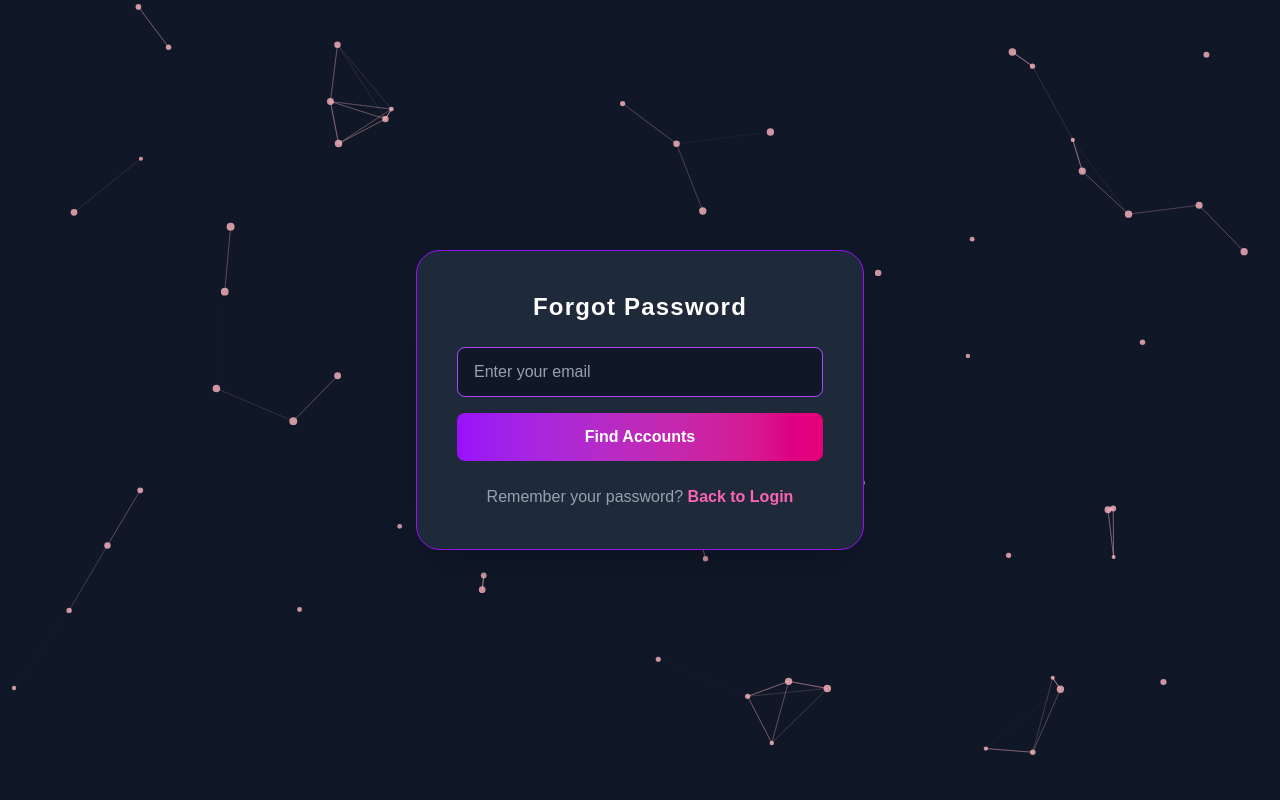
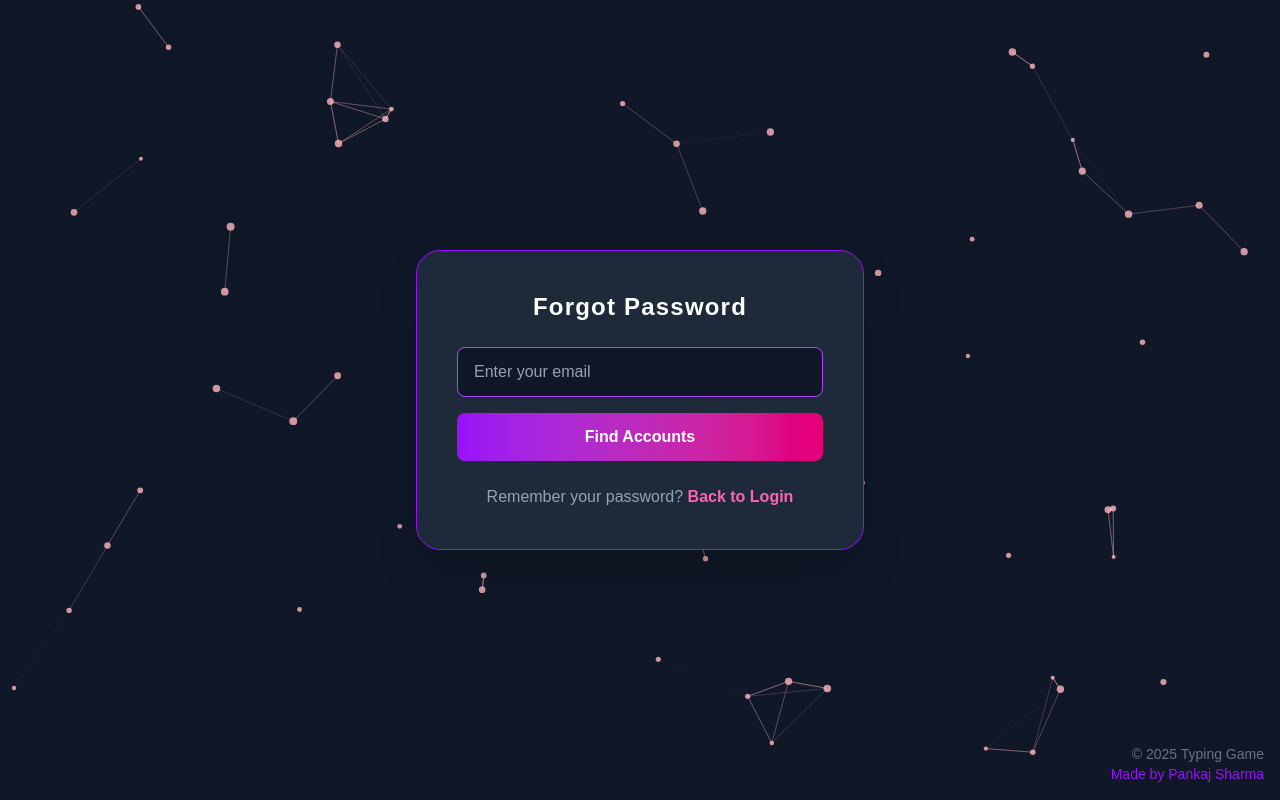
Before and after one commit to pankajsharma0001/typing-game, a Next.js app: page /forgot-password in a window 1280 px wide. Built offline with nearby package versions, Linux system fonts and the light colour scheme.

Commit message:
added credites

```diff
--- a/src/components/TypingGame.js
+++ b/src/components/TypingGame.js
@@ -270,6 +270,12 @@ export default function TypingGame() {
           ✅ Game Finished! Your results are saved.
         </p>
       )}
+
+      {/* Add copyright notice */}
+      <div className="fixed bottom-4 right-4 text-right text-sm text-gray-500">
+        <p>© {new Date().getFullYear()} Typing Game</p>
+        <p className="text-purple-600">Made by Pankaj Sharma</p>
+      </div>
     </div>
   );
 }
--- a/src/pages/forgot-password.js
+++ b/src/pages/forgot-password.js
@@ -245,6 +245,12 @@ export default function ForgotPassword() {
             Back to Login
           </Link>
         </p>
+
+        {/* Add copyright notice */}
+        <div className="fixed bottom-4 right-4 text-right text-sm text-gray-500">
+          <p>© {new Date().getFullYear()} Typing Game</p>
+          <p className="text-purple-600">Made by Pankaj Sharma</p>
+        </div>
       </div>
 
       <style jsx>{`
--- a/src/pages/login.js
+++ b/src/pages/login.js
@@ -213,6 +213,12 @@ export default function Login() {
             Sign Up
           </Link>
         </p>
+
+        {/* Add copyright notice */}
+        <div className="fixed bottom-4 right-4 text-right text-sm text-gray-500">
+          <p>© {new Date().getFullYear()} Typing Game</p>
+          <p className="text-purple-600">Made by Pankaj Sharma</p>
+        </div>
       </div>
 
       <style jsx>{`
--- a/src/pages/profile.js
+++ b/src/pages/profile.js
@@ -212,6 +212,11 @@ export default function Profile() {
           />
         )}
       </div>
+      {/* Add copyright notice */}
+      <div className="fixed bottom-4 right-4 text-right text-sm text-gray-500">
+        <p>© {new Date().getFullYear()} Typing Game</p>
+        <p className="text-purple-600">Made by Pankaj Sharma</p>
+      </div>
     </div>
   );
 }
--- a/src/pages/register.js
+++ b/src/pages/register.js
@@ -233,6 +233,12 @@ export default function Register() {
             Login
           </Link>
         </p>
+
+        {/* Add copyright notice */}
+        <div className="fixed bottom-4 right-4 text-right text-sm text-gray-500">
+          <p>© {new Date().getFullYear()} Typing Game</p>
+          <p className="text-purple-600">Made by Pankaj Sharma</p>
+        </div>
       </div>
 
       <style jsx>{`
--- a/src/pages/reset-password.js
+++ b/src/pages/reset-password.js
@@ -232,6 +232,11 @@ export default function ResetPassword() {
             "Reset Password"
           )}
         </button>
+        {/* Add copyright notice */}
+        <div className="fixed bottom-4 right-4 text-right text-sm text-gray-500">
+          <p>© {new Date().getFullYear()} Typing Game</p>
+          <p className="text-purple-600">Made by Pankaj Sharma</p>
+        </div>
       </div>
 
       <style jsx>{`
```
